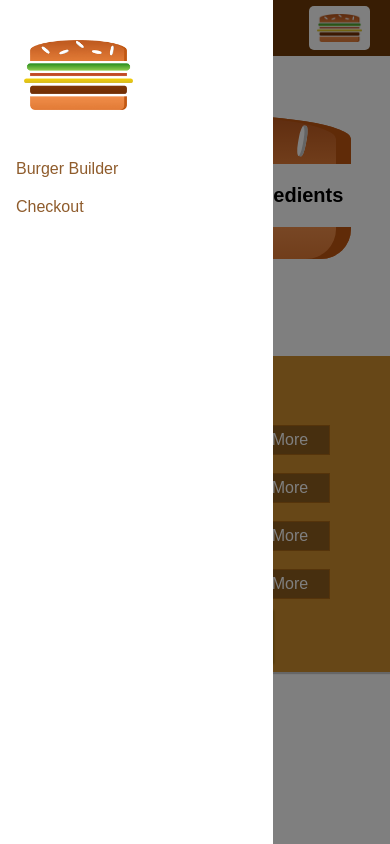
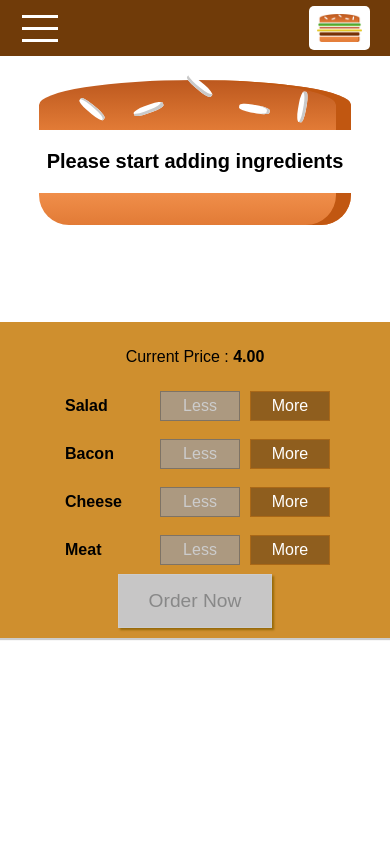
Before and after one commit to rmn316/burger-builder, a React app: page / in a window 390 px wide. Built offline with nearby package versions, Linux system fonts and the light colour scheme.

Commit message:
Added hamburger menu and toggler.

```diff
--- a/src/App.js
+++ b/src/App.js
@@ -6,9 +6,7 @@ class App extends Component {
   render() {
     return (
         <div>
-            <Layout>
-                <p>Test</p>
-            </Layout>
+            <Layout />
             <BurgerBuilder />
         </div>
     );
--- a/src/components/Layout/Layout.js
+++ b/src/components/Layout/Layout.js
@@ -7,18 +7,23 @@ import classes from './Layout.module.css';
 class Layout extends Component {
 
     state = {
-        showSideDraw: true
+        showSideDraw: false
     };
 
     sideDrawClosedHandler = () => {
-        console.log('aaa');
         this.setState({showSideDraw: false});
     };
+
+    sideDrawToggleHandler = () => {
+        this.setState((prevState) => {
+            return {showSideDraw: !prevState.showSideDraw}
+        });
+    }
 
     render() {
         return (
             <Aux>
-                <Toolbar />
+                <Toolbar drawerToggleClicked={this.sideDrawToggleHandler} />
                 <SideDrawer open={this.state.showSideDraw} closed={this.sideDrawClosedHandler} />
                 <main className={classes.Content}>
                     {this.props.children}
--- /dev/null
+++ b/src/components/Navigation/SideDrawer/DrawerToggle/DrawerToggle.js
@@ -0,0 +1,12 @@
+import React from 'react';
+import classes from './DrawerToggle.module.css';
+
+const drawerToggle = (props) => (
+    <div className={classes.DrawerToggle} onClick={props.clicked}>
+        <div />
+        <div />
+        <div />
+    </div>
+);
+
+export default drawerToggle;
--- /dev/null
+++ b/src/components/Navigation/SideDrawer/DrawerToggle/DrawerToggle.module.css
@@ -0,0 +1,23 @@
+.DrawerToggle {
+    width: 40px;
+    height: 100%;
+    display: flex;
+    flex-flow: column;
+    justify-content: space-around;
+    align-items: center;
+    padding: 10px 0;
+    box-sizing: border-box;
+    cursor: pointer;
+}
+
+.DrawerToggle div {
+    width: 90%;
+    height: 3px;
+    background-color: white;
+}
+
+@media (min-width: 500px) {
+    .DrawerToggle {
+        display: none;
+    }
+}
--- a/src/components/Navigation/Toolbar/Toolbar.js
+++ b/src/components/Navigation/Toolbar/Toolbar.js
@@ -1,12 +1,13 @@
 import React from 'react';
 import Logo from '../../Logo/Logo';
 import NavigationItems from '../NavigationItems/NavigationItems';
+import DrawerToggle from '../SideDrawer/DrawerToggle/DrawerToggle';
 
 import classes from './Toolbar.module.css';
 
-const toolbar = () => (
+const toolbar = (props) => (
     <header className={classes.Toolbar}>
-        <div>MENU</div>
+        <DrawerToggle clicked={props.drawerToggleClicked}/>
         <div className={classes.Logo}>
             <Logo />
         </div>
```
